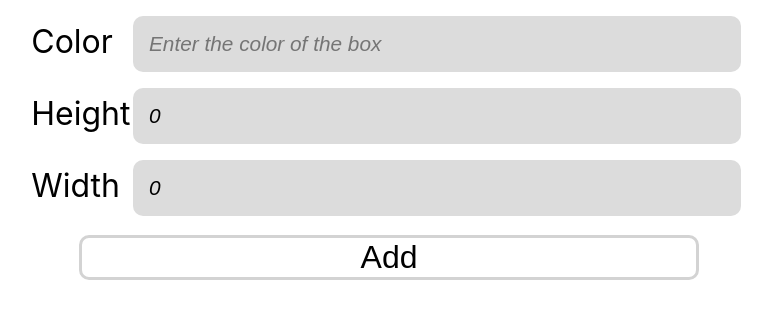
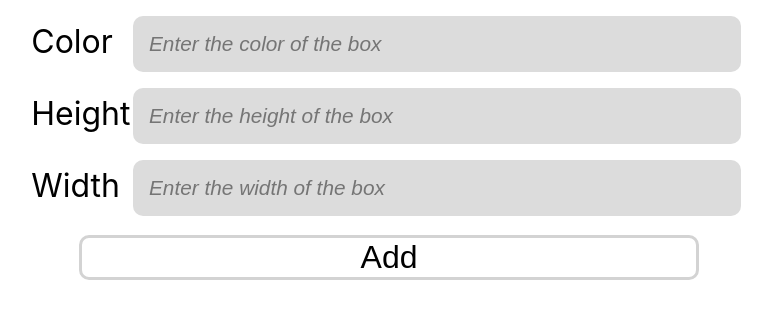
Before and after one commit to StefanoQuiroz/REACT-MERN-REVIEW, a React (Create React App) app in the folder asignments/box-generator/: page / in a window 1280 px wide. Shown: the top 318 px of the page, without its empty margins (251-1023 px from the left). Built offline with nearby package versions, Linux system fonts and the light colour scheme.

Commit message:
Box-Generator 99%

```diff
--- a/asignments/box-generator/src/components/Box.jsx
+++ b/asignments/box-generator/src/components/Box.jsx
@@ -8,9 +8,9 @@ const StyledDiv = styled.div`
     justify-content: center;
     align-items: center;
     margin: 2rem 1rem;
-    width: ${props => props.newWidth+"px" || "300px"};
-    height: ${props => props.newHeight+"px" || "100px"};
-    background-color: ${ color => color.newColor || "red"};
+    width: ${props => props.newWidth+"px"};
+    height: ${props => props.newHeight+"px"};
+    background-color: ${ color => color.newColor};
 `;
 
 const Box = () => {
@@ -21,15 +21,16 @@ const Box = () => {
     //manage the states
     const [state, setState] = useState({
         boxes : [],
-        color: "",
-        height: 0,
-        width: 0
+        color: "red",
+        height: 100,
+        width: 100
     })
 
     //Se implementa cada onChangeColor, onChangeHeight y onChangeWidth para cada botón Add
 
     const onChangeColor = (event) => {
-        const {value} = event.target;
+        //const {value} = event.target;
+        const value = event.target.value;
         setState({
             ...state,
             color: value
@@ -37,14 +38,16 @@ const Box = () => {
     }
 
     const onChangeHeight = (event) => {
-        const {value} = event.target;
+        //const {value} = event.target;
+        const value = event.target.value;
         setState({
             ...state,
             height: value
         })
     }
     const onChangeWidth = (event) => {
-        const {value} = event.target;
+        //const {value} = event.target;
+        const value = event.target.value;
         setState({
             ...state,
             width: value
@@ -55,9 +58,9 @@ const Box = () => {
         //si no aplico el setState cambiandole otro key y qye reciba el state.color, este se cambia automaticamente con el onChange sin necesidad del onSubmit (hacer click en el botón)
         setState({
             boxes: [...state.boxes, {_color:state.color, _height:state.height, _width:state.width}],
-            color: "",
-            height: 0,
-            width: 0
+            color: "red",
+            height: 100,
+            width: 100
 
         })
         colorInput.current.value="";
@@ -81,15 +84,15 @@ const Box = () => {
             <form onSubmit={onSubmit}>
                 <div className="row">
                     <label htmlFor="color">Color</label>
-                    <input type="text" ref={colorInput} id="color" name="color" value={state.color} onChange={onChangeColor} placeholder="Enter the color of the box"/>
+                    <input type="text" ref={colorInput} id="color" name="color" /* value={state.color} */ onChange={onChangeColor} placeholder="Enter the color of the box"/>
                 </div>
                 <div className="row">
                     <label htmlFor="height">Height</label>
-                    <input type="text" id="height" ref={heightInput} name="height" value={state.height} onChange={onChangeHeight} placeholder="Enter the height of the box"/>
+                    <input type="text" id="height" ref={heightInput} name="height" /* value={state.height} */ onChange={onChangeHeight} placeholder="Enter the height of the box"/>
                 </div>
                 <div className="row">
                     <label htmlFor="width">Width</label>
-                    <input type="text" id="width" ref={widthInput} name="width" value={state.width} onChange={onChangeWidth} placeholder="Enter the width of the box"/>
+                    <input type="text" id="width" ref={widthInput} name="width" /* value={state.width} */ onChange={onChangeWidth} placeholder="Enter the width of the box"/>
                 </div>
                <div className="button">
                    <button type="submit">Add</button>
```
